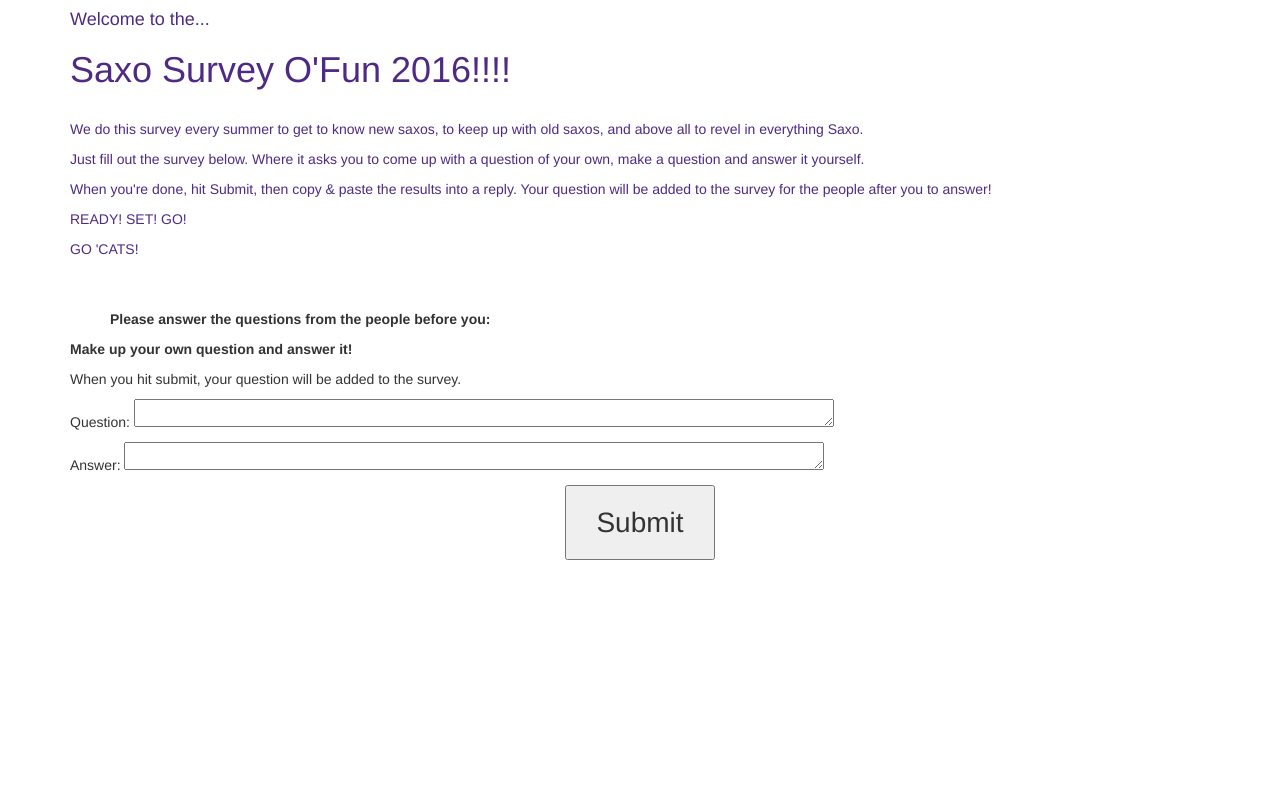
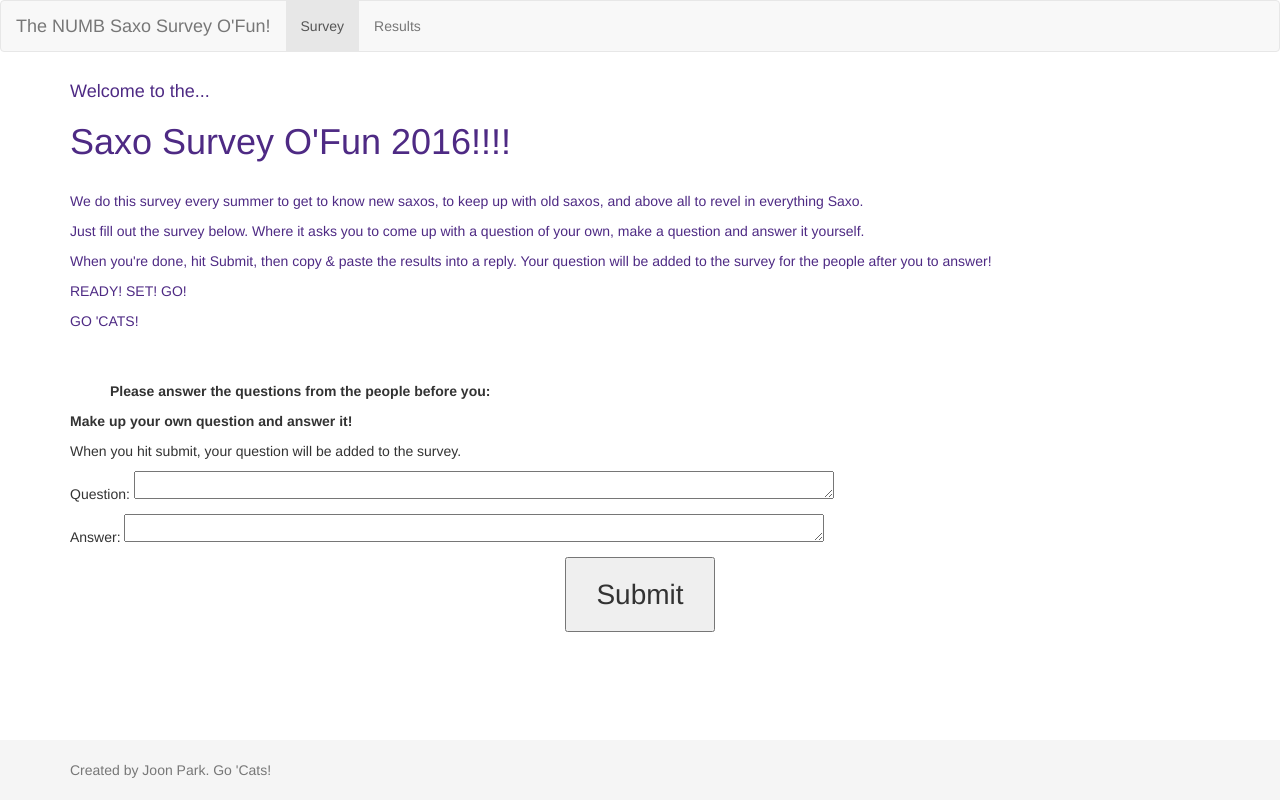
Before and after one commit to Joonpark13/saxo-survey, a Flask app: page / in a window 1280 px wide. Run offline with Flask 2, Linux system fonts and the light colour scheme; data that the repository does not hold is empty; some libraries are stand-ins or nearby versions.

Commit message:
Navigation and results page initial setup

```diff
--- a/app.py
+++ b/app.py
@@ -38,6 +38,10 @@ def add():
 
     return ('', 204) # Intentional empty response
 
+@app.route('/results')
+def results():
+    return render_template('results.html')
+
 
 if __name__ == '__main__':
     app.run()
--- a/static/style.css
+++ b/static/style.css
@@ -22,3 +22,31 @@
     margin: auto;
     font-size: 2em;
 }
+
+/* Layout */
+html {
+    position: relative;
+    min-height: 100%;
+}
+
+body {
+    /* Margin bottom by footer height */
+    margin-bottom: 60px;
+}
+
+.footer {
+    position: absolute;
+    bottom: 0;
+    width: 100%;
+    height: 60px;
+    background-color: #f5f5f5;
+}
+
+.container .text-muted {
+    margin: 20px 0;
+}
+
+.footer > .container {
+    padding-right: 15px;
+    padding-left: 15px;
+}
--- /dev/null
+++ b/templates/base.html
@@ -0,0 +1,54 @@
+<!DOCTYPE html>
+<html lang="en">
+
+<head>
+    <title>The NUMB Saxo Survey O'Fun!</title>
+
+    <link rel="stylesheet" href="https://maxcdn.bootstrapcdn.com/bootstrap/3.3.7/css/bootstrap.min.css">
+    <link rel="stylesheet" href="{{ url_for('static', filename='style.css') }}">
+</head>
+
+<body>
+    <nav class="navbar navbar-default">
+        <div class="container-fluid">
+            <div class="navbar-header">
+                <!-- For mobile -->
+                <button type="button" class="navbar-toggle collapsed"
+                        data-toggle="collapse" data-target="#navbar" aria-expanded="false">
+                    <span class="sr-only">Toggle navigation</span>
+                    <!-- These are the three bars that comprise the icon -->
+                    <span class="icon-bar"></span>
+                    <span class="icon-bar"></span>
+                    <span class="icon-bar"></span>
+                </button>
+                <a class="navbar-brand" href="{{ url_for('index') }}">The NUMB Saxo Survey O'Fun!</a>
+            </div>
+
+            <div id="navbar" class="navbar-collapse collapse">
+                <ul class="nav navbar-nav">
+                    <li class="active"><a href="{{ url_for('index') }}">Survey</a></li>
+                    <li><a href="{{ url_for('results') }}">Results</a></li>
+                </ul>
+            </div>
+        </div>
+    </nav>
+
+    <div class="container">
+    {% block body %}{% endblock %}
+    </div>
+
+    <footer class="footer">
+      <div class="container">
+        <p class="text-muted">Created by Joon Park. Go 'Cats!</p>
+      </div>
+    </footer>
+
+    <script src="https://code.jquery.com/jquery-3.1.0.min.js"
+            integrity="sha256-cCueBR6CsyA4/9szpPfrX3s49M9vUU5BgtiJj06wt/s="
+            crossorigin="anonymous"></script>
+    <script src="https://maxcdn.bootstrapcdn.com/bootstrap/3.3.7/js/bootstrap.min.js"></script>
+
+    {% block js %}{% endblock %}
+</body>
+
+</html>
--- a/templates/index.html
+++ b/templates/index.html
@@ -1,15 +1,6 @@
-<!DOCTYPE html>
-<html lang="en">
+{% extends "base.html" %}
+{% block body %}
 
-<head>
-    <title>The NUMB Saxo Survey O'Fun!</title>
-
-    <link rel="stylesheet" href="https://maxcdn.bootstrapcdn.com/bootstrap/3.3.7/css/bootstrap.min.css">
-    <link rel="stylesheet" href="{{ url_for('static', filename='style.css') }}">
-</head>
-
-<body>
-    <div class="container">
 <div id="instructions">
     <h4>Welcome to the...</h4>
     <h1>Saxo Survey O'Fun 2016!!!!</h1>
@@ -61,11 +52,9 @@
 </div>
 
 <div id="copy-paste"></div>
-    </div>
 
-    <script src="https://code.jquery.com/jquery-3.1.0.min.js" integrity="sha256-cCueBR6CsyA4/9szpPfrX3s49M9vUU5BgtiJj06wt/s=" crossorigin="anonymous"></script>
-    <script src="https://maxcdn.bootstrapcdn.com/bootstrap/3.3.7/js/bootstrap.min.js"></script>
-    <script src="{{ url_for('static', filename='app.js') }}"></script>
-</body>
+{% endblock %}
 
-</html>
+{% block js %}
+    <script src="{{ url_for('static', filename='input.js') }}"></script>
+{% endblock %}
```
Also changed, not shown: templates/results.html (added, +7 -0 lines), static/input.js (renamed from static/app.js). Lines whose indentation alone changed are shown as unchanged.
